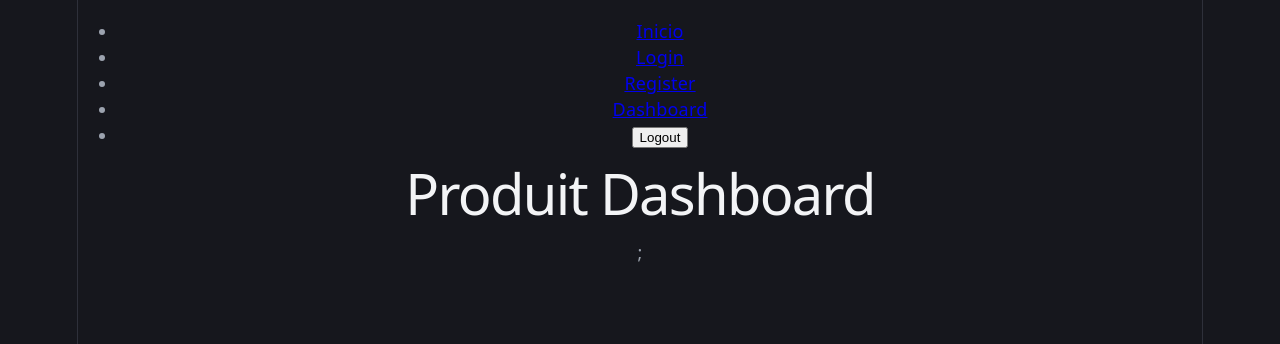
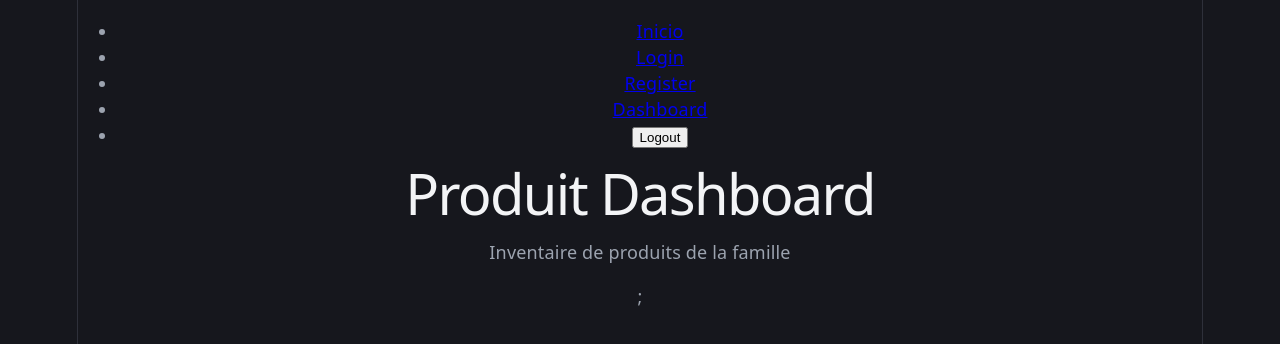
Before and after one commit to TNKDieguex/inventaireMaisonFrontend, a React (Vite) app: page /dashboard in a window 1280 px wide. Shown: the top 344 px of the page. Built offline with nearby package versions, Linux system fonts and the light colour scheme; sample sign-in values are in the browser's storage.

Commit message:
- Ajout de styles de mise en page au composant ProduitDashboard - Ajout d'un conteneur et d'un texte descriptif pour l'inventaire des produits

```diff
--- a/src/features/produits/components/ProduitDashboard.tsx
+++ b/src/features/produits/components/ProduitDashboard.tsx
@@ -1,7 +1,13 @@
 const ProduitDashboard = () => {
     return (
-        <div>
-            <h1>Produit Dashboard</h1>
+        <div className="space-y-4">
+            <h1 className="text-2xl font-bold text-gray-900">Produit Dashboard</h1>
+
+            <div className="bg-white p-6 rounded-xl shadow-sm border border-gray-100 h-[120vh]">
+                <p className="text-gray-600">
+                    Inventaire de produits de la famille
+                </p>
+            </div>
         </div>
     );
 };
```
